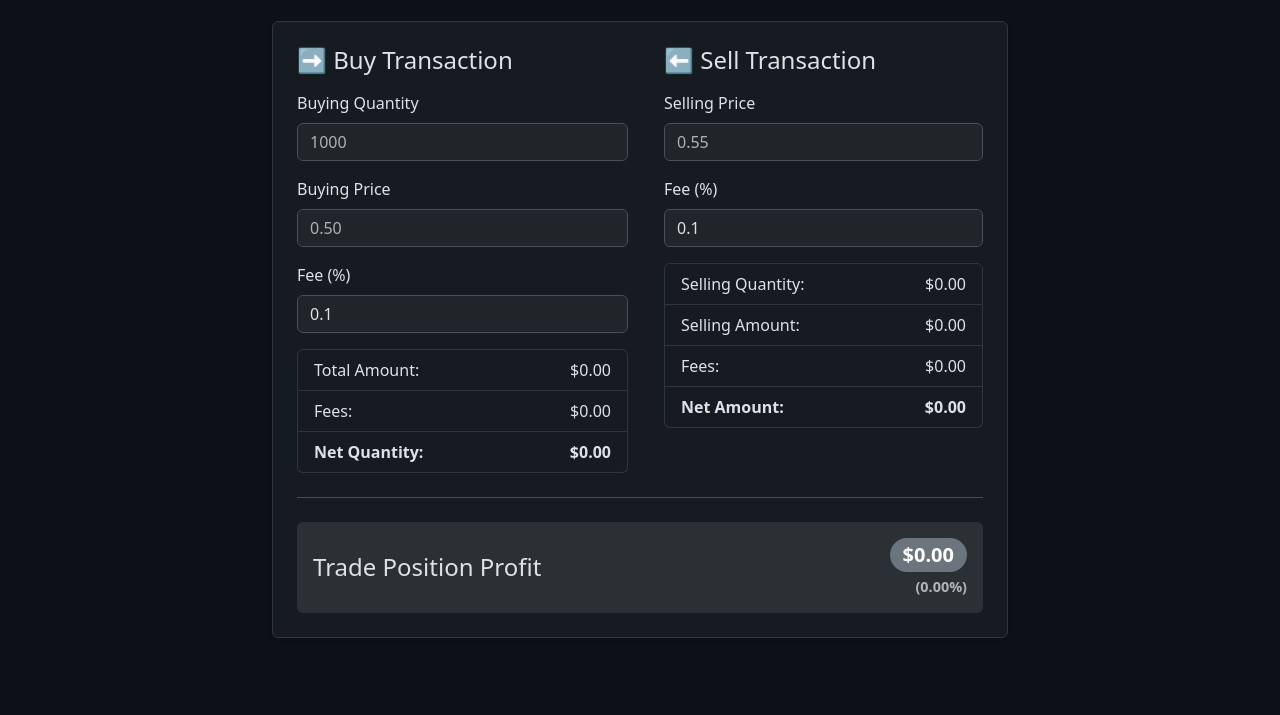
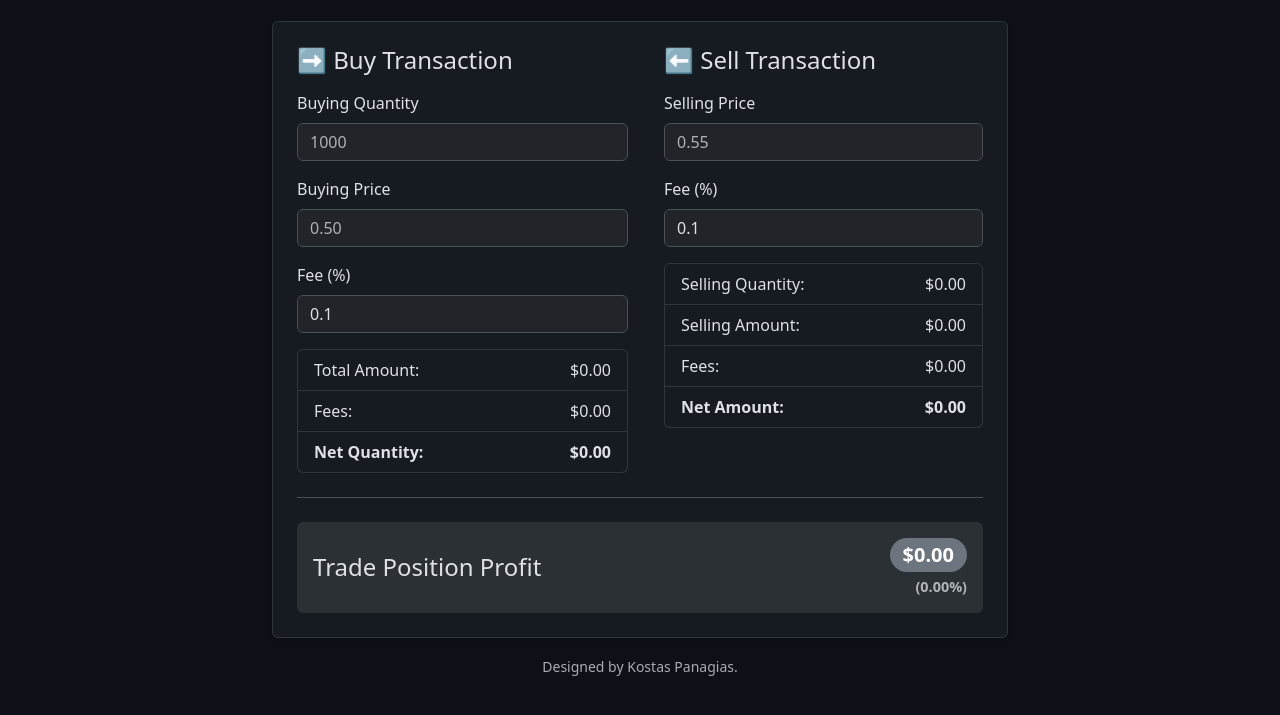
Before and after one commit to kostaspanagias/tradingsimulators, a plain HTML site: page pnl-calculator.html in a window 1280 px wide. Shown: the part 187-902 px from the top of the page. Before the commit the page ends 873 px from the top, so only its background shows below. Drawn offline with nearby package versions, Linux system fonts and the light colour scheme.

Commit message:
Update pnl-calculator.html

```diff
--- a/pnl-calculator.html
+++ b/pnl-calculator.html
@@ -97,6 +97,8 @@
                             </div>
                         </div>
                     </div>
+                </div><div class="text-center mt-3">
+                    <small class="text-body-secondary">Designed by Kostas Panagias.</small>
                 </div>
             </div>
         </div>
```
